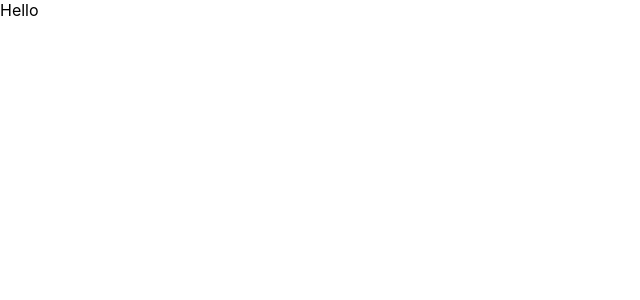
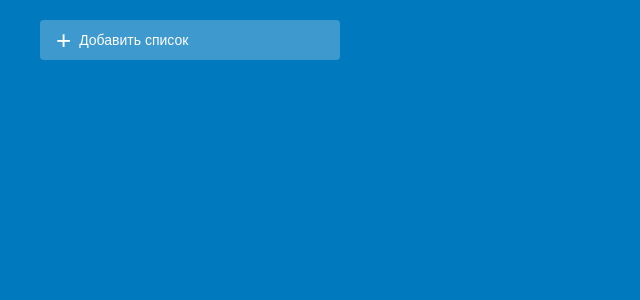
Before and after one commit to Naumch/react-trello, a React (Create React App) app: page / in a window 1280 px wide. Shown: the top 300 px of the page, without its empty margins (0-640 px from the left). Built offline with nearby package versions, Linux system fonts and the light colour scheme; the HTML template or start-up script is replaced by a standard one.

Commit message:
add component BtnAddList

```diff
--- a/package.json
+++ b/package.json
@@ -8,7 +8,9 @@
     "@testing-library/user-event": "^13.5.0",
     "react": "^18.2.0",
     "react-dom": "^18.2.0",
+    "react-router-dom": "^6.4.2",
     "react-scripts": "5.0.1",
+    "uniqid": "^5.4.0",
     "web-vitals": "^2.1.4"
   },
   "scripts": {
--- a/src/App.js
+++ b/src/App.js
@@ -1,8 +1,17 @@
+import React, { useState } from 'react';
+import uniqid from 'uniqid';
+import BtnAddList from './BtnAddList';
+
+const initNotes = [
+  {id: uniqid(), listTitle: ''}
+]
 
 function App() {
+  const [notes, setNotes] = useState(initNotes);
+
   return (
-    <div>
-      Hello
+    <div className='container'>
+      <BtnAddList notes={notes} setNotes={setNotes}/>
     </div>
   );
 }
--- /dev/null
+++ b/src/BtnAddList.js
@@ -0,0 +1,39 @@
+import React, { useState } from 'react';
+import uniqid from 'uniqid';
+
+function BtnAddList({ notes, setNotes }) {
+  const [readyToAdd, setReadyToAdd] = useState(false);
+  const [listTitle, setListTitle] = useState('');
+
+  return (
+    readyToAdd
+      ? <div className='card-add'>
+          <input
+            placeholder='Ввести заголовок списка'
+            className='card-add__input'
+            value={listTitle}
+            onChange={e => setListTitle(e.target.value)}
+          />
+          <button
+            className='card-add__btn-add'
+            onClick={() => {
+              setNotes([...notes, {id: uniqid(), listTitle: listTitle}]);
+              setReadyToAdd(false);
+            }}
+          >
+            Добавить список
+          </button>
+          <button
+            className='card-add__btn-cancel'
+            onClick={() => setReadyToAdd(false)}
+          >
+            &#10006;
+          </button>
+        </div>
+      : <button onClick={() => setReadyToAdd(true)} className="button_transparent">
+          <span className='button_transparent-plus'>+</span>Добавить список
+        </button>
+  )
+}
+
+export default BtnAddList;
--- a/src/index.css
+++ b/src/index.css
@@ -5,9 +5,86 @@ body {
     sans-serif;
   -webkit-font-smoothing: antialiased;
   -moz-osx-font-smoothing: grayscale;
+  background-color: #0079be;
 }
 
 code {
   font-family: source-code-pro, Menlo, Monaco, Consolas, 'Courier New',
     monospace;
 }
+
+button {
+  cursor: pointer;
+  border: none;
+  background-color: transparent;
+  color: #fff;
+}
+
+.container {
+  max-width: 1200px;
+  margin: 20px auto;
+}
+
+.button_transparent {
+  background-color: #3e99cf;
+  width: 300px;
+  padding: 12px 16px;
+  border-radius: 4px;
+  font-size: 14px;
+  display: flex;
+  align-items: center;
+  transition: .5s;
+}
+
+.button_transparent-plus {
+  margin-right: 8px;
+  font-size: 26px;
+  line-height: 0px;
+}
+
+.button_transparent:hover {
+  background-color: #69aed6;
+}
+
+.card-add {
+  background-color: #ebecf0;
+  border-radius: 4px;
+  padding: 4px;
+  width: 300px;
+}
+
+.card-add__input {
+  width: calc(100% - 20px);
+  border: 2px solid #0079be;
+  border-radius: 4px;
+  padding: 8px;
+  margin-bottom: 4px;
+  cursor: text;
+}
+
+.card-add__input:focus {
+  outline: none;
+  border-color:#0079be;
+}
+
+.card-add__input:active {
+  border-color:#0079be;
+}
+
+.card-add__btn-add {
+  background-color: #0675be;
+  padding: 8px 12px;
+  border-radius: 4px;
+  transition: .5s;
+  margin-right: 10px;
+}
+
+.card-add__btn-add:hover {
+  background-color: #0966a5;
+}
+
+.card-add__btn-cancel {
+  color: #515d74;
+  font-size: 18px;
+  line-height: 0;
+}
```
Also changed, not shown: 1 other file (tests, documents, lock files or other folders).
